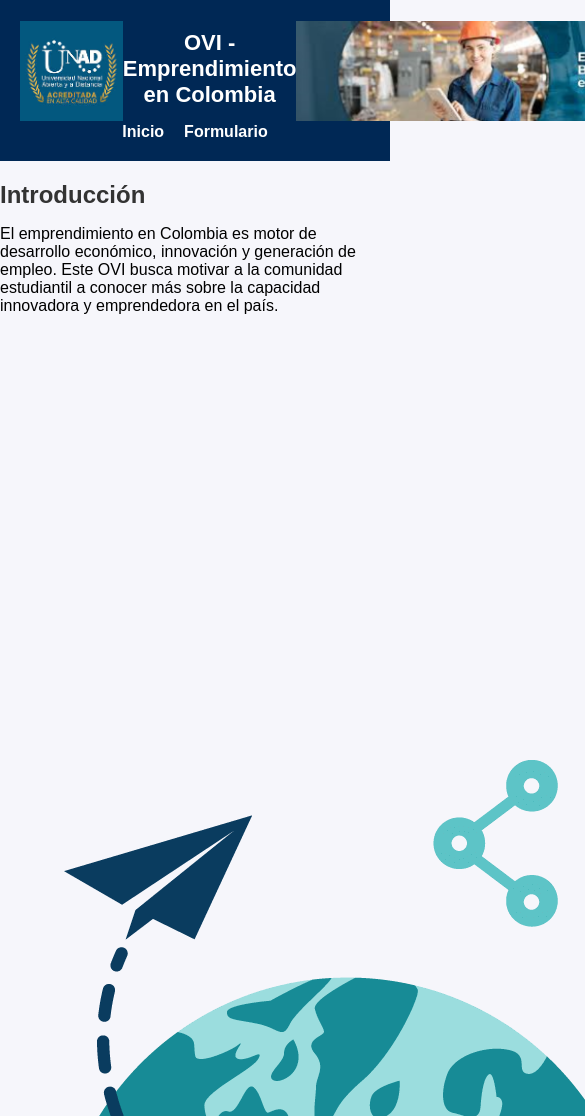
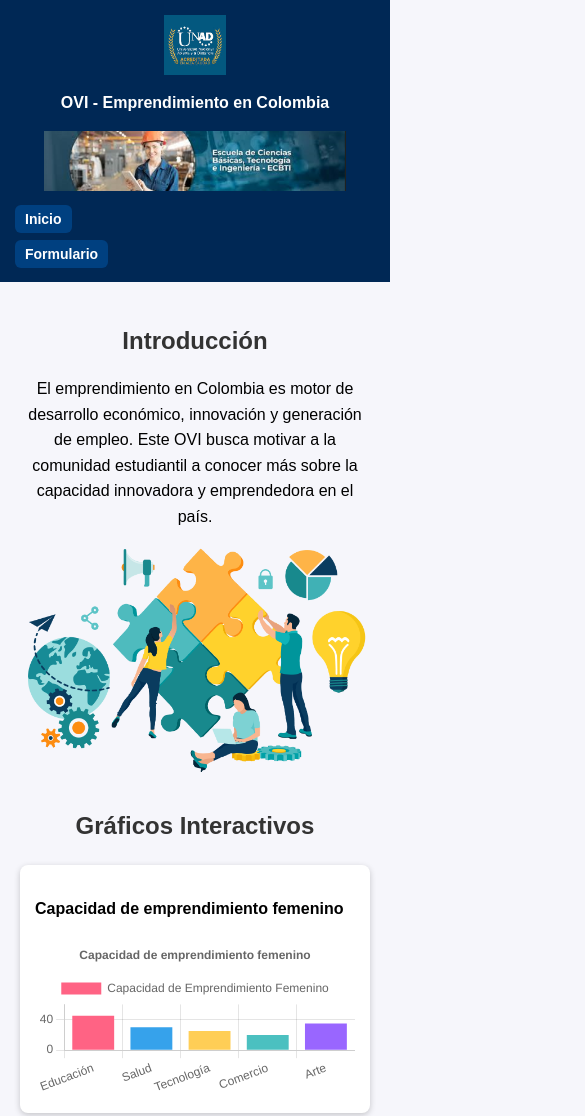
Before and after one commit to yanethpertuz/emprendimiento, a plain HTML site: page index.html in a window 390 px wide. Shown: the top 1116 px of the page, 585 px wide, since content can reach past the window. Drawn offline with nearby package versions, Linux system fonts and the light colour scheme.

Commit message:
Add files via upload

```diff
--- a/css/estilos.css
+++ b/css/estilos.css
@@ -1,100 +1,106 @@
+/* Estilos base */
 body {
   font-family: Arial, sans-serif;
   background-color: #f6f6fb;
   margin: 0;
   padding: 0;
+  line-height: 1.6;
 }
 
+/* Encabezado */
 header {
-    background-color: #002855;
-    color: white;
-    padding: 20px;
-    text-align: center;
-}
-
-.header {
   background-color: #002855;
   color: white;
-  padding: 20px;
-  text-align: center;
+  padding: 15px;
 }
 
 .header-container {
   display: flex;
   align-items: center;
-  justify-content: flex-start; /* alinea a la izquierda */
+  justify-content: space-between;
+  flex-wrap: wrap;
+  gap: 10px;
 }
 
-.logo-left {
-  height: 90px;
+.logo-left, .logo-right {
+  height: 70px;
+  max-width: 100%;
 }
 
 header h1 {
-  margin-top: 10px;
+  margin: 5px 0;
   font-size: 22px;
   font-weight: bold;
+  flex: 1 1 auto;
+  text-align: center;
 }
 
+/* Navegación */
 nav ul {
   list-style: none;
   padding: 0;
   margin: 15px 0 0;
   display: flex;
+  flex-wrap: wrap;
   justify-content: center;
-  gap: 20px;
+  gap: 15px;
 }
 
 nav ul li a {
   color: white;
   text-decoration: none;
   font-weight: bold;
+  padding: 8px 12px;
+  background: #004080;
+  border-radius: 6px;
+  transition: background 0.3s;
 }
 
-
-.logo-left, .logo-right {
-    height: 100px;
-
+nav ul li a:hover {
+  background: #0055aa;
 }
 
-header h1 {
-    font-size: 22px;
-    font-weight: bold;
-}
-
-
-.graficos {
+/* Secciones */
+main {
   padding: 20px;
 }
 
+h2 {
+  color: #333;
+  margin-bottom: 10px;
+  text-align: center;
+}
+
+.portada {
+  text-align: center;
+  margin-bottom: 30px;
+}
+
+/* Tarjetas */
 .card {
   background: white;
   border-radius: 8px;
   box-shadow: 0px 2px 6px rgba(0,0,0,0.2);
   padding: 20px;
   margin: 20px auto;
-  max-width: 400px;
-}
-nav ul {
-  list-style: none;   /* elimina los punticos */
-  padding: 0;
-  margin: 0;
-  display: flex;
-  gap: 20px; /* espacio entre opciones */
-  justify-content: center;
+  max-width: 600px;
 }
 
-nav ul li a {
-  text-decoration: none;
-  color: white;
-  font-weight: bold;
+/* Imágenes */
+img {
+  max-width: 100%;
+  height: auto;
+  display: block;
+  margin: auto;
 }
 
-
-h2 {
-  color: #333;
-  margin-bottom: 10px;
+/* Canvas responsivo */
+canvas {
+  width: 100% !important;
+  height: auto !important;
 }
 
+/* Pie de página */
 footer {
   background-color: #002147;
   color: white;
@@ -102,3 +108,45 @@ footer {
   padding: 10px;
   margin-top: 20px;
 }
+
+/* 📱 Ajustes para móviles */
+@media (max-width: 768px) {
+  .header-container {
+    flex-direction: column;
+    align-items: center;
+  }
+
+  header h1 {
+    font-size: 18px;
+    text-align: center;
+  }
+
+  nav ul {
+    flex-direction: column;
+    gap: 10px;
+  }
+
+  .logo-left, .logo-right {
+    height: 60px;
+  }
+
+  .card {
+    max-width: 100%;
+    padding: 15px;
+  }
+}
+
+@media (max-width: 480px) {
+  header h1 {
+    font-size: 16px;
+  }
+
+  nav ul li a {
+    padding: 6px 10px;
+    font-size: 14px;
+  }
+
+  .card h3 {
+    font-size: 16px;
+  }
+}
```
